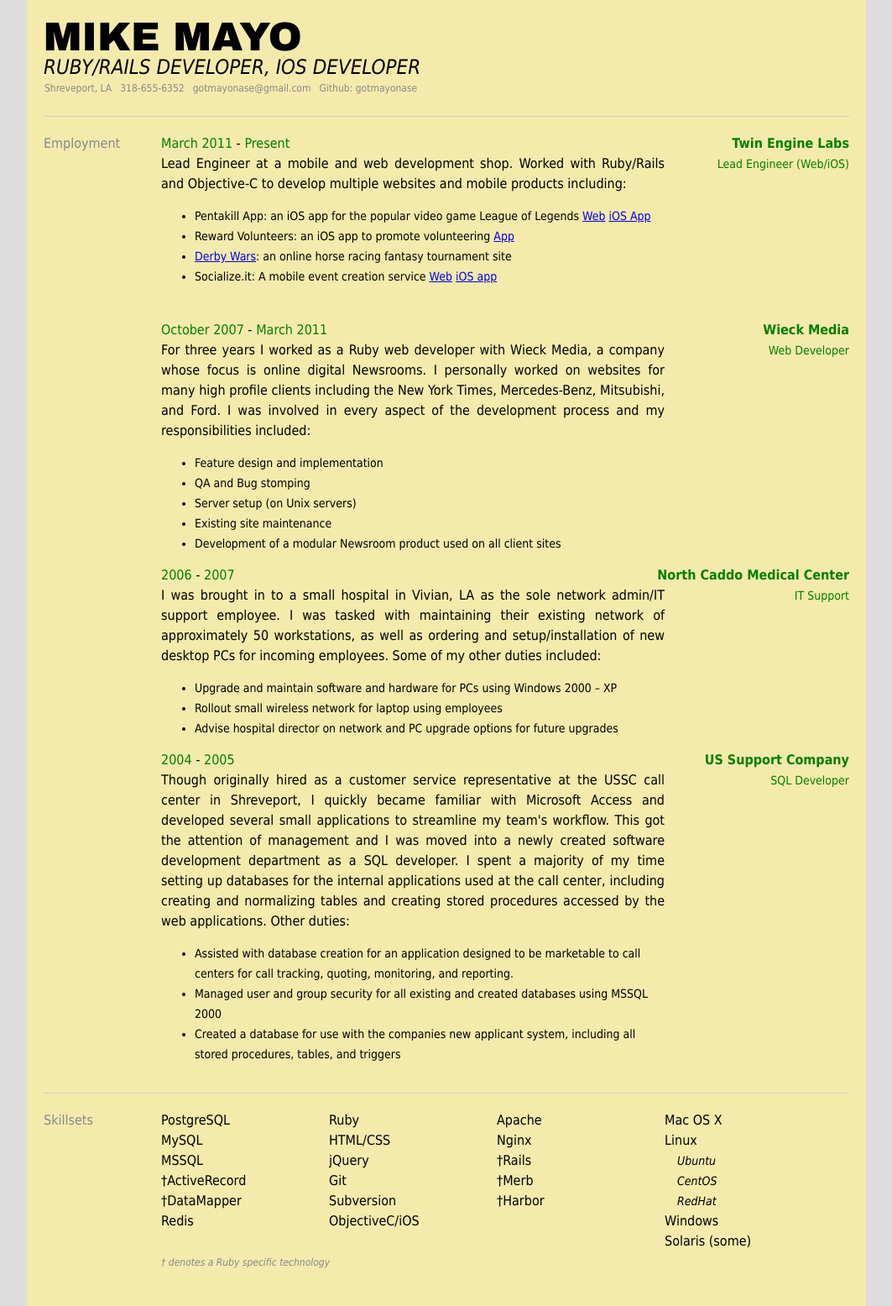
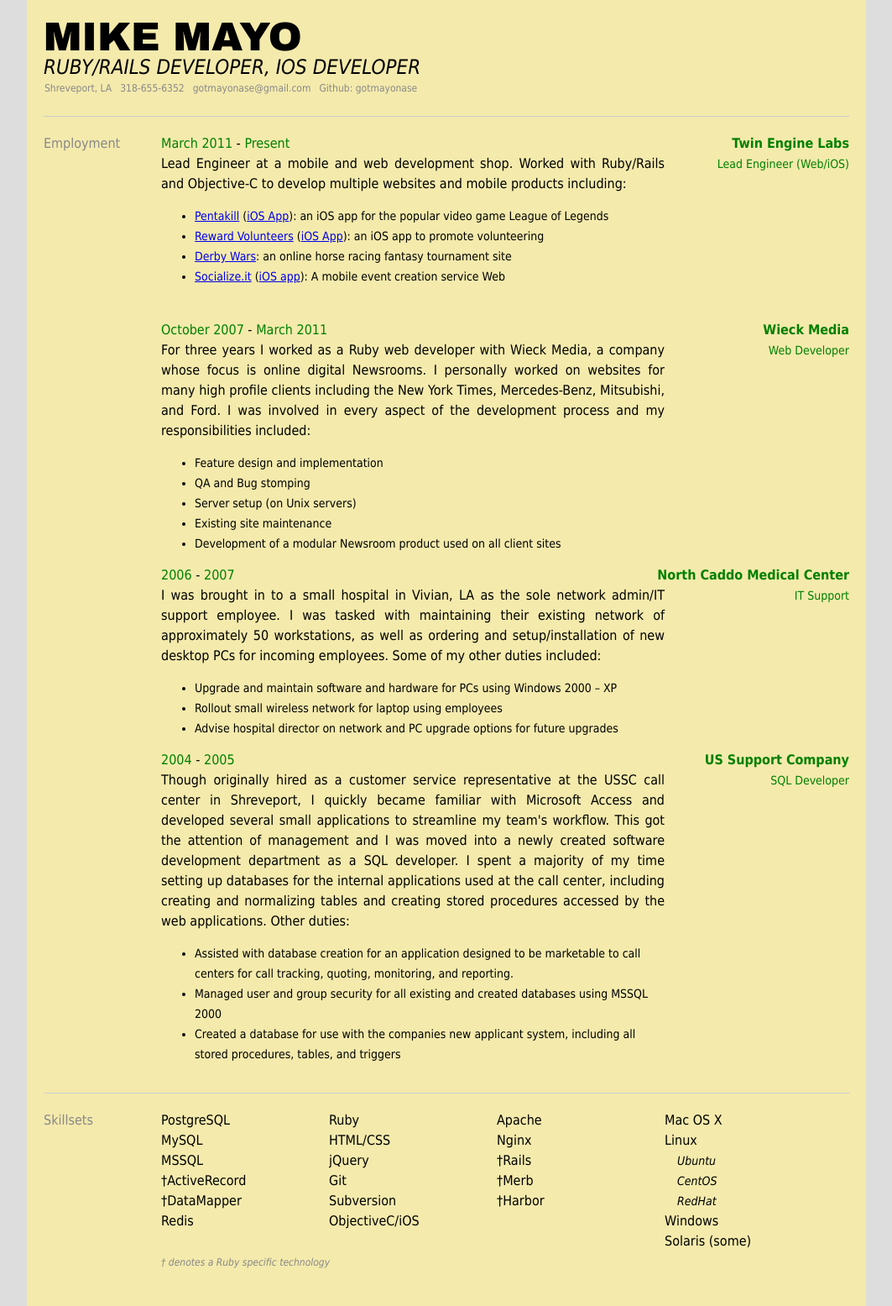
Before and after one commit to gotmayonase/blog, a Jekyll site: the page resume.html, which Jekyll copies as it is, in a window 1280 px wide. Shown: the whole page at 84% size, without its empty margins (108-1171 px from the left). Built offline with Jekyll 4.4.1, drawn with Linux system fonts in a browser that asks for light colours.

Commit message:
more resume updates

```diff
--- a/resume.html
+++ b/resume.html
@@ -114,10 +114,10 @@
         <p align="justify">
           Lead Engineer at a mobile and web development shop. Worked with Ruby/Rails and Objective-C to develop multiple websites and mobile products including:
           <ul>
-            <li>Pentakill App: an iOS app for the popular video game League of Legends <a href="http://www.pentakillapp.com">Web</a> <a href="https://itunes.apple.com/us/app/pentakill/id532646937?mt=8&uo=4">iOS App</a></li>
-            <li>Reward Volunteers: an iOS app to promote volunteering <a href="https://itunes.apple.com/us/app/reward-volunteers/id496334237?mt=8&uo=4">App</a></li>
+            <li><a href="http://www.pentakillapp.com">Pentakill</a> (<a href="https://itunes.apple.com/us/app/pentakill/id532646937?mt=8&uo=4">iOS App</a>): an iOS app for the popular video game League of Legends</li>
+            <li><a href="http://www.rewardvolunteers.coop">Reward Volunteers</a> (<a href="https://itunes.apple.com/us/app/reward-volunteers/id496334237?mt=8&uo=4">iOS App</a>): an iOS app to promote volunteering</li>
             <li><a href="http://www.derbywars.com">Derby Wars</a>: an online horse racing fantasy tournament site</li>
-            <li>Socialize.it: A mobile event creation service <a href="http://www.socializeitapp.com">Web</a> <a href="https://itunes.apple.com/us/app/socializeit/id508565127?mt=8">iOS app</a></li>
+            <li><a href="http://www.socializeitapp.com">Socialize.it</a> (<a href="https://itunes.apple.com/us/app/socializeit/id508565127?mt=8">iOS app</a>): A mobile event creation service Web</li>
           </ul>
         </p>
       </article>
```
Also changed, not shown: 2 other files.
